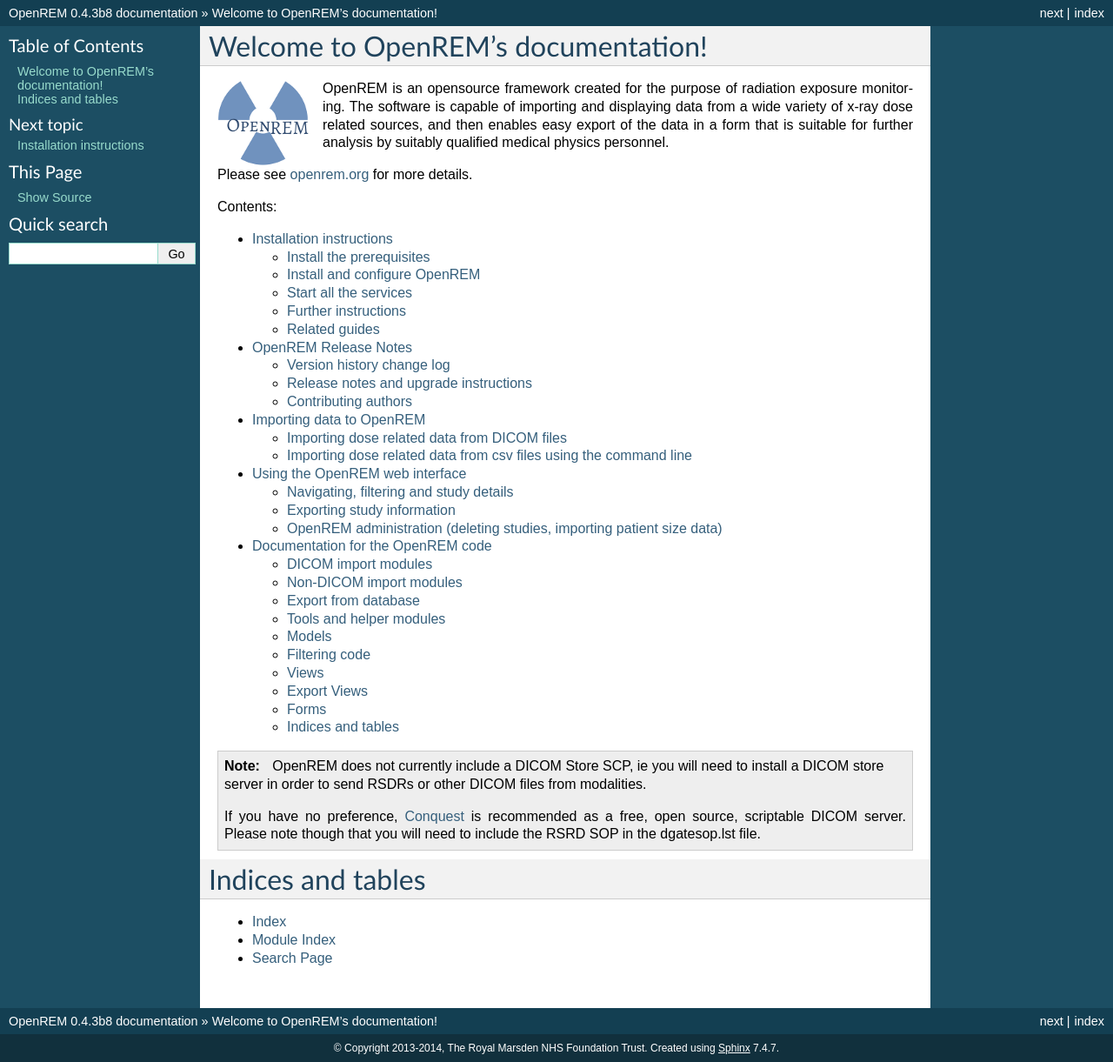
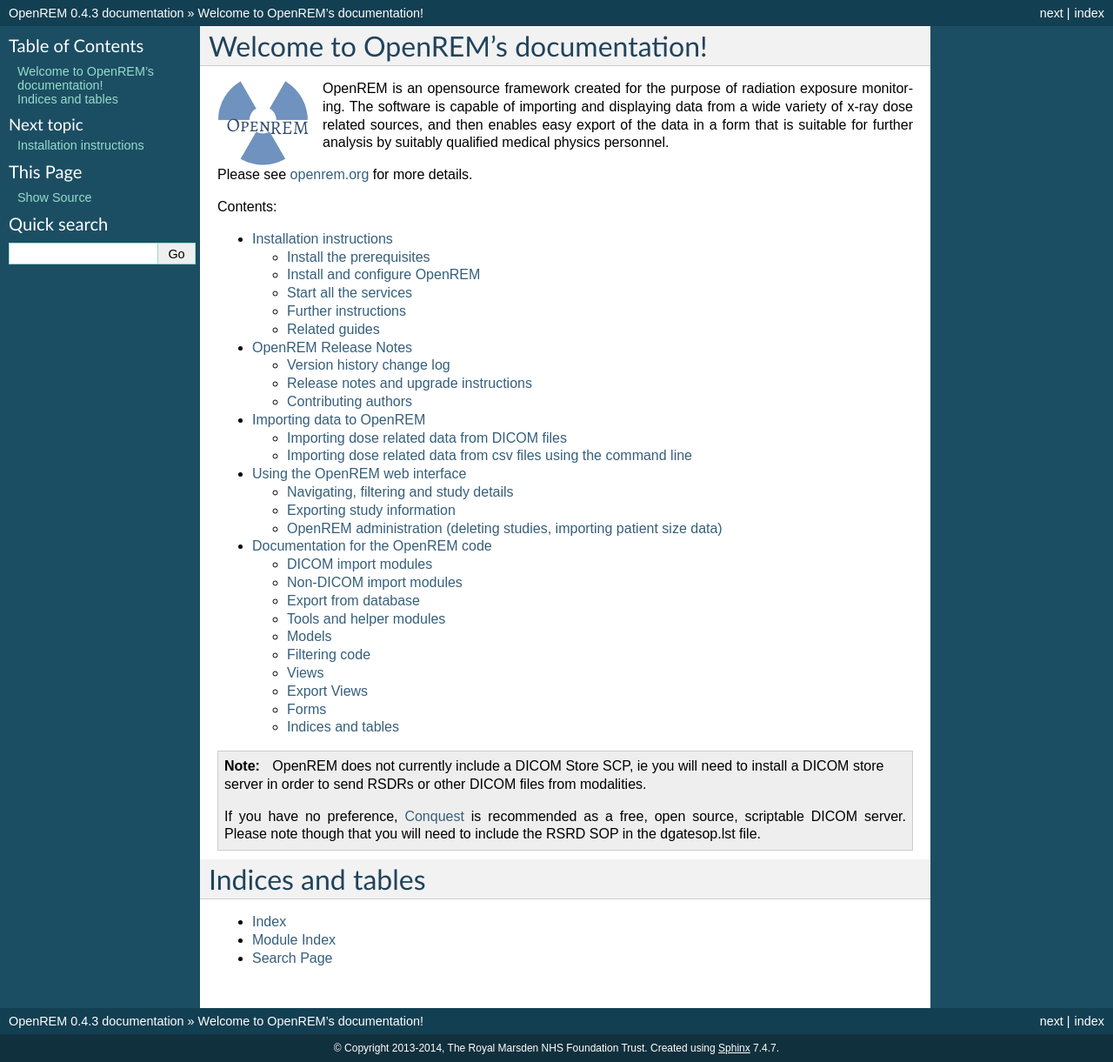
Before and after one commit to ckswilliams/modOpenREM, a Sphinx documentation site: the page built from docs/index.rst, in a window 1280 px wide. Shown: the whole page at 87% size. Built offline with Sphinx 7.4.7, drawn with Linux system fonts in a browser that asks for light colours.

Commit message:
Bumping version numbers to final 0.4.3

```diff
--- a/docs/conf.py
+++ b/docs/conf.py
@@ -60,7 +60,7 @@
 # The short X.Y version.
 version = '0.4'
 # The full version, including alpha/beta/rc tags.
-release = '0.4.3b8'
+release = '0.4.3'
 
 # The language for content autogenerated by Sphinx. Refer to documentation
 # for a list of supported languages.
--- a/setup.py
+++ b/setup.py
@@ -21,7 +21,7 @@
 
 setup(
     name='OpenREM',
-    version='0.4.3b8',
+    version='0.4.3',
     packages=['openrem'],
     include_package_data=True,
     install_requires = requires,
```
